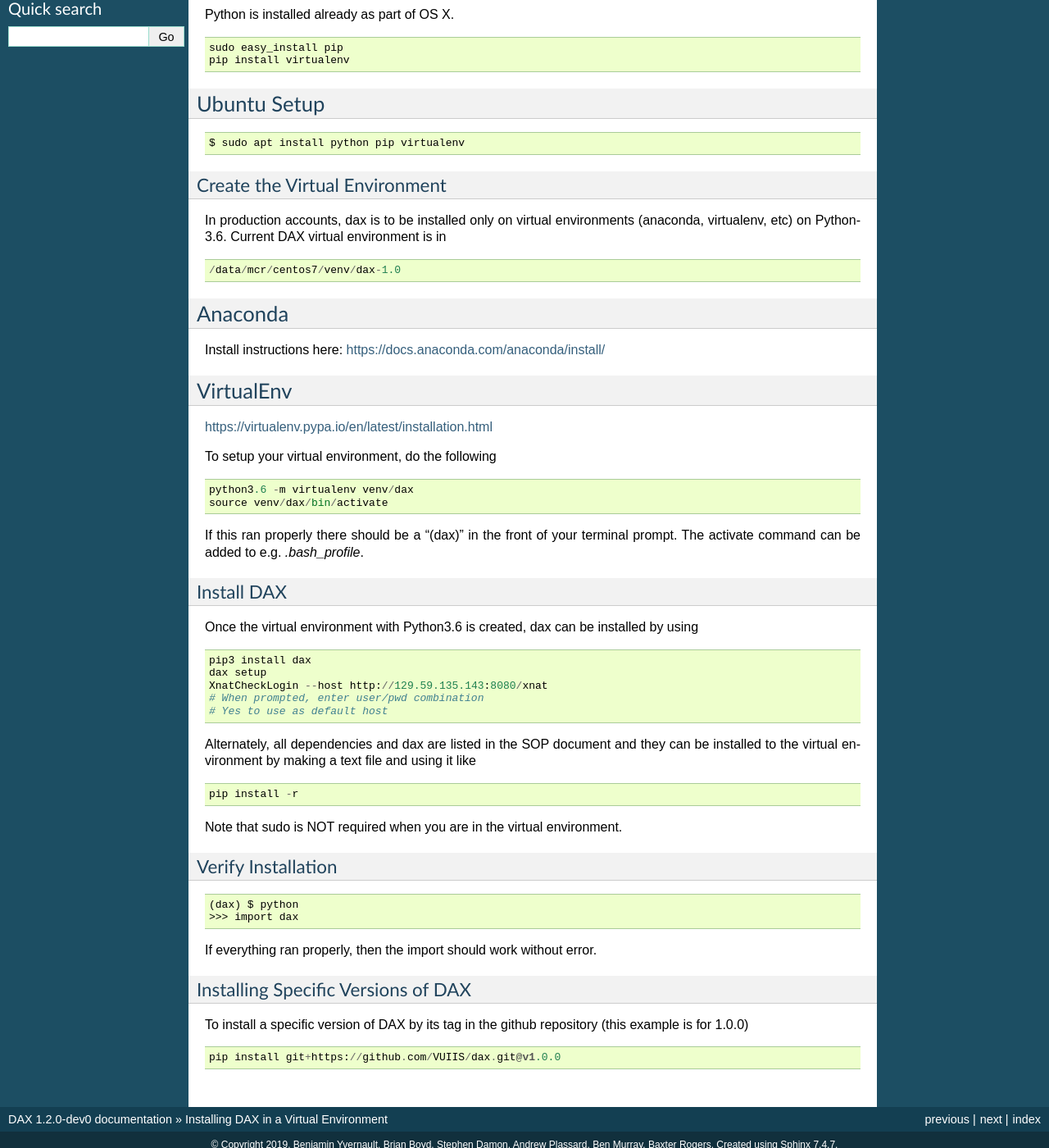
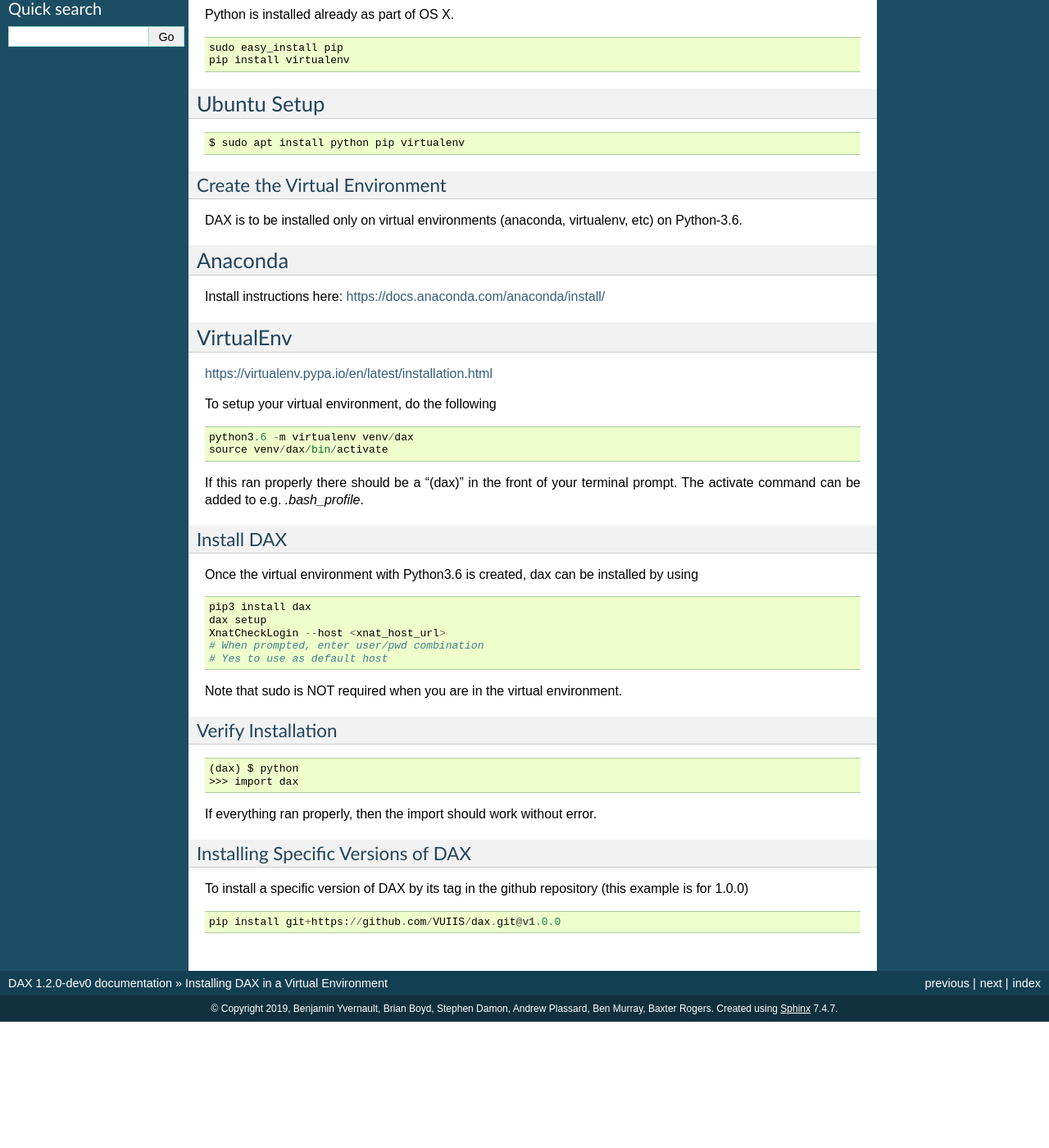
Before and after one commit to VUIIS/dax, a Sphinx documentation site: the page built from docs/installing_dax_in_a_virtual_environment.rst, in a window 1280 px wide and 1400 px high, scrolled down 476 px. Shown: the whole window at 82% size. Built offline with Sphinx 7.4.7, drawn with Linux system fonts in a browser that asks for light colours; after the commit the page ends 1722 px from its top, so only the background shows below that.

Commit message:
Update installing_dax_in_a_virtual_environment.rst

```diff
--- a/docs/installing_dax_in_a_virtual_environment.rst
+++ b/docs/installing_dax_in_a_virtual_environment.rst
@@ -39,12 +39,7 @@ Ubuntu Setup
 ------------------------------
 Create the Virtual Environment
 ------------------------------
-
-In production accounts, dax is to be installed only on virtual environments (anaconda, virtualenv, etc) on Python-3.6. Current DAX virtual environment is in
-
-::
-
-	/data/mcr/centos7/venv/dax-1.0
+DAX is to be installed only on virtual environments (anaconda, virtualenv, etc) on Python-3.6.
 
 Anaconda
 ~~~~~~~~
@@ -75,15 +70,9 @@ Once the virtual environment with Python3.6 is created, dax can be installed by
 
 	pip3 install dax
 	dax setup
-	XnatCheckLogin --host http://129.59.135.143:8080/xnat
+	XnatCheckLogin --host <xnat_host_url>
 	# When prompted, enter user/pwd combination
 	# Yes to use as default host
-
-Alternately, all dependencies and dax are listed in the SOP document and they can be installed to the virtual environment by making a text file and using it like
-
-::
-
-	pip install -r
 
 Note that sudo is NOT required when you are in the virtual environment.
 
```
